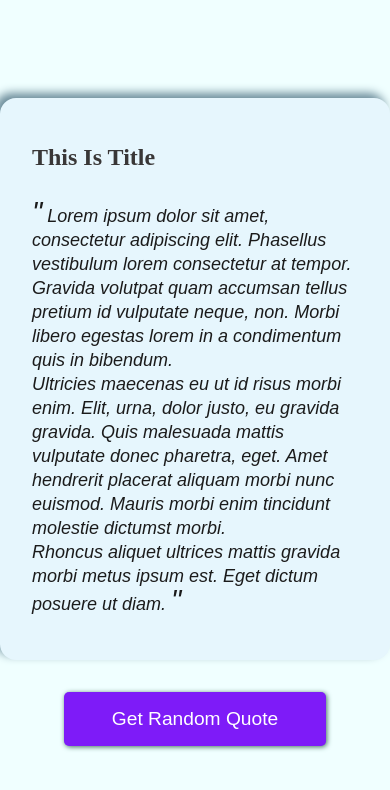
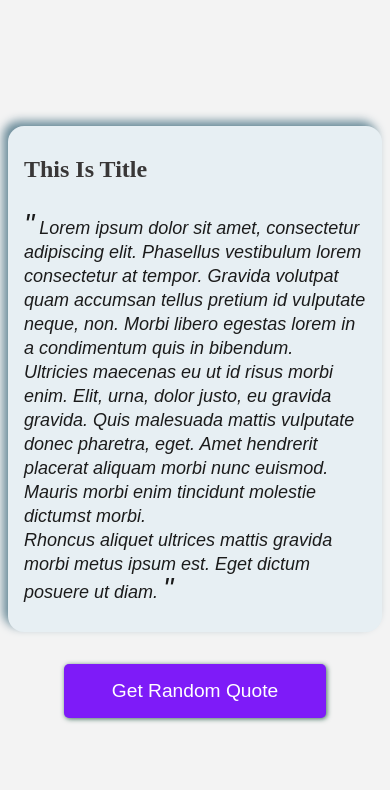
Before and after one commit to pankaj485/GetRandomContnents, a plain HTML site: page index.html in a window 390 px wide. Drawn offline with Linux system fonts and the light colour scheme.

Commit message:
make usable responsive

```diff
--- a/style.css
+++ b/style.css
@@ -5,9 +5,10 @@
 }
 
 body {
-  background-color: azure;
+  background-color: rgb(243, 243, 243);
 
   font-family: "Ubuntu", sans-serif;
+  font-size: 24px;
   min-height: 100vh;
   margin: 0;
 
@@ -16,7 +17,6 @@ body {
   justify-content: center;
   flex-direction: column;
 
-  overflow: hidden;
   color: rgb(57, 55, 55);
 
   transition-delay: 0.5s;
@@ -30,7 +30,7 @@ body {
 
 .quotesContainer {
   max-width: 600px;
-  background-color: #e6f6fd;
+  background-color: #e7eff3;
   box-shadow: -5px -5px 10px #6b8c9a;
   padding: 2rem;
   border-radius: 1rem;
@@ -72,7 +72,7 @@ body {
 }
 
 .contentInfo {
-  font-size: 20px;
+  font-size: 1.2rem;
   font-size: 1rem;
 }
 
@@ -103,3 +103,16 @@ body {
   font-size: 1.8rem;
   margin-top: 1rem;
 }
+
+/* making bit responsive */
+
+@media screen and (max-width: 480px) {
+  body {
+    padding: 1rem 0.5rem;
+    font-size: 18px;
+  }
+
+  .quotesContainer {
+    padding: 1rem;
+  }
+}
```
